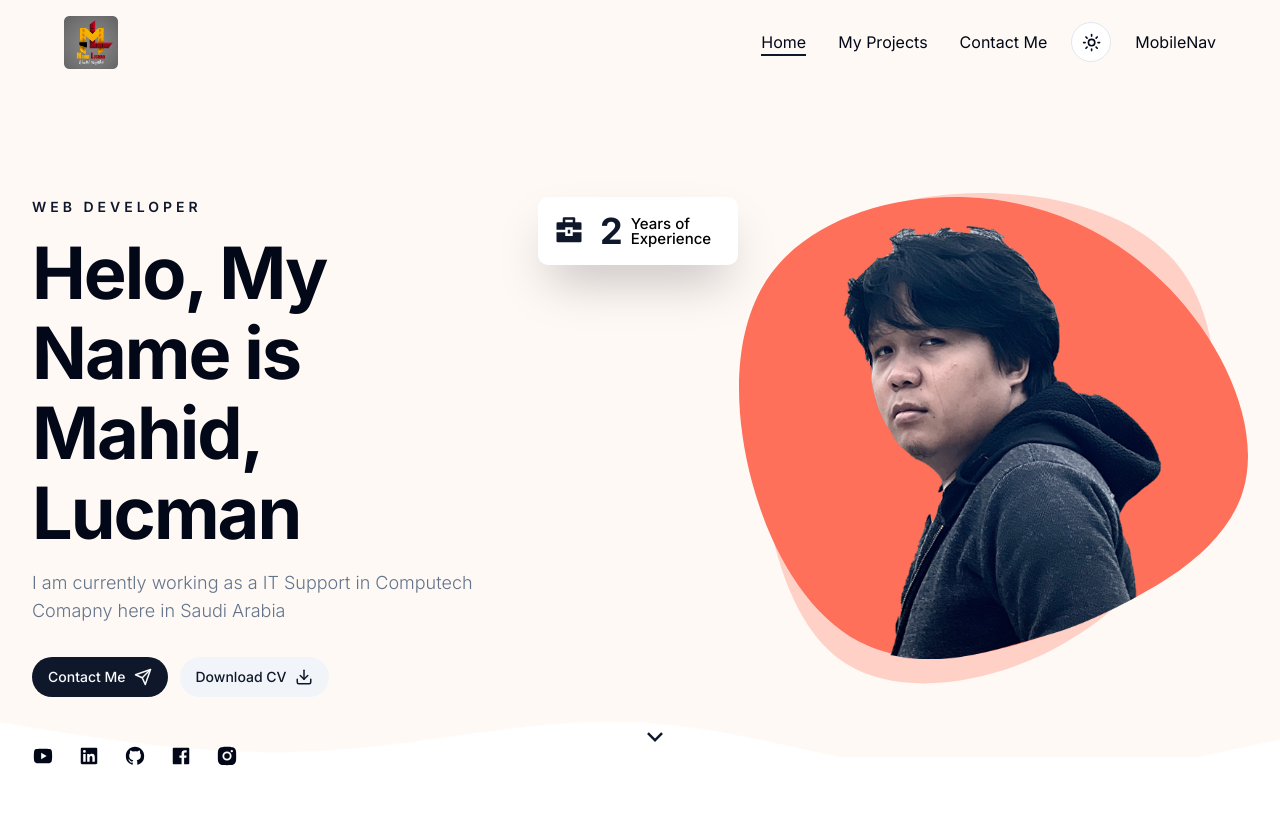
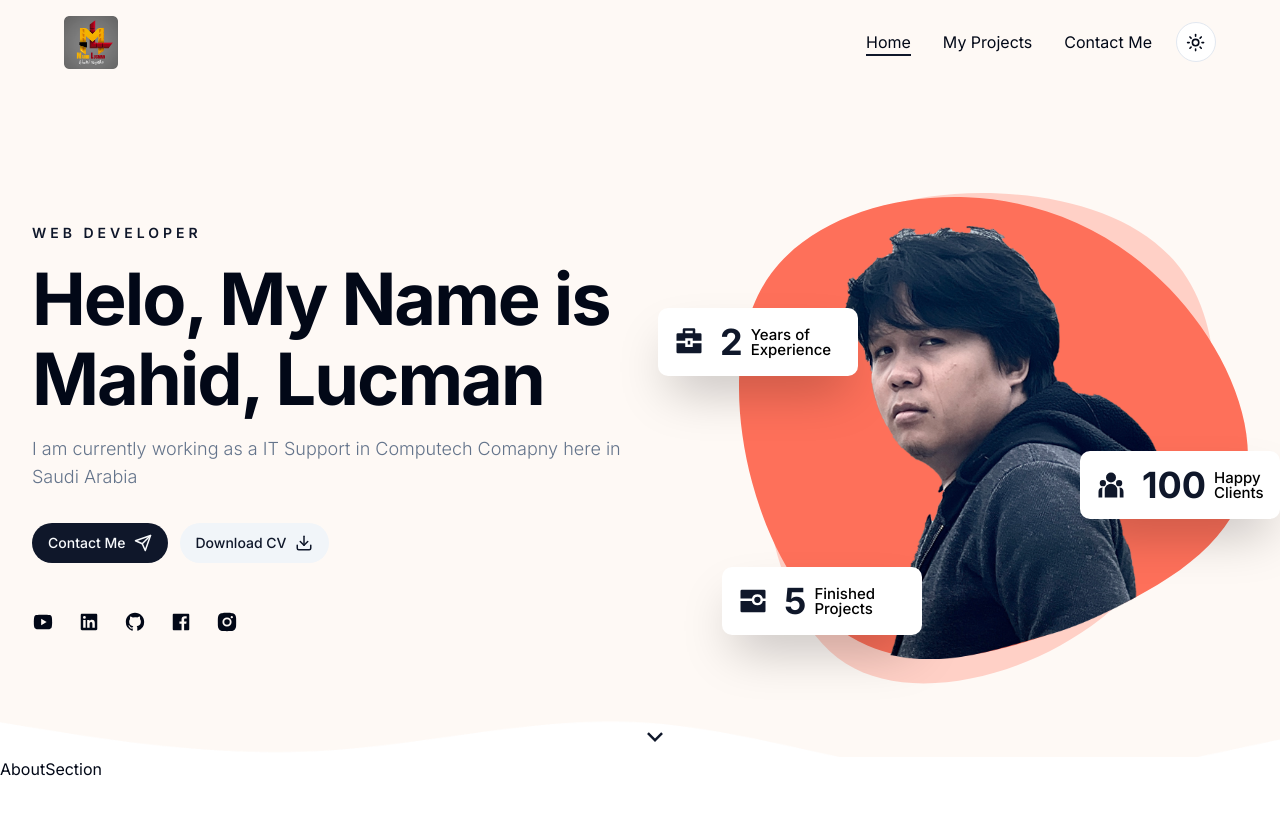
Before and after one commit to lucmanm/nextjs_my_profile_app, a Next.js app: page / in a window 1280 px wide. Shown: the top 814 px of the page. Built offline with nearby package versions, Linux system fonts and the light colour scheme.

Commit message:
WIP: About Section

```diff
--- a/app/page.tsx
+++ b/app/page.tsx
@@ -1,3 +1,4 @@
+import AboutSection from '@/components/about'
 import Hero from '@/components/hero'
 import Image from 'next/image'
 
@@ -5,6 +6,7 @@ export default function Home() {
   return (
     <main>
       <Hero/>
+      <AboutSection/>
     </main>
   )
 }
--- /dev/null
+++ b/components/about.tsx
@@ -0,0 +1,38 @@
+import React from "react";
+import { Tabs, TabsContent, TabsList, TabsTrigger } from "./ui/tabs";
+import { Calendar, GraduationCap, HomeIcon, MailIcon, PhoneCall, User2 } from "lucide-react";
+
+const infoData = [
+    {
+        icon: <User2 size={20} />,
+        text: "Mahid Lucman"
+    },
+    {
+        icon: <PhoneCall size={20} />,
+        text: "+966 55 244 9592"
+    },
+    {
+        icon: <MailIcon size={20} />,
+        text: "Mahid Lucman"
+    },
+    {
+        icon: <Calendar size={20} />,
+        text: "Born April 1992"
+    },
+    {
+        icon: <GraduationCap size={20} />,
+        text: "IT College Graduate"
+    },
+    {
+        icon: <HomeIcon size={20} />,
+        text: "Philippines"
+    },
+];
+
+type Props = {};
+
+const AboutSection = (props: Props) => {
+  return <div>AboutSection</div>;
+};
+
+export default AboutSection;
--- a/components/badge.tsx
+++ b/components/badge.tsx
@@ -3,7 +3,7 @@ import React, { FC, ReactNode } from "react";
 import CountUp from "react-countup";
 
 type BadgeProps = {
-  containerStyles?: string;
+  containerStyles: string;
   icon: ReactNode;
   endCountNum: number;
   endCountText?: string;
--- a/components/header.tsx
+++ b/components/header.tsx
@@ -18,7 +18,7 @@ const Header = () => {
 
     return () => window.removeEventListener("scroll", scrollYPos);
   });
-
+// Error: Navigation in dark mode not clear
   return (
     <header
       className={`${
@@ -37,7 +37,7 @@ const Header = () => {
               underlineStyles="absolute left-0 top-full h-[2px] bg-primary w-full"
             />
             <ThemeToggler />
-            <div>
+            <div className="xl:hidden">
               <MobileNav />
             </div>
           </div>
--- a/components/hero.tsx
+++ b/components/hero.tsx
@@ -1,6 +1,6 @@
 import Link from "next/link";
 import React from "react";
-import { RiArrowDownSLine, RiBriefcase4Fill } from "react-icons/ri";
+import { RiArrowDownSLine, RiBriefcase4Fill, RiProjectorFill, RiTeamFill } from "react-icons/ri";
 import { Button } from "./ui/button";
 import { Download, Send } from "lucide-react";
 import Social from "./social";
@@ -44,11 +44,26 @@ const Hero = (props: Props) => {
           </div>
           {/* Image */}
           <div className="hidden xl:flex relative">
-            {/* Badge */}
+            {/* Badge Experince */}
             <Badge
+              containerStyles="absolute top-[24%] -left-[5rem]"
               icon={<RiBriefcase4Fill />}
               endCountNum={2}
               badgeText="Years of Experience"
+            />
+            {/* Badge  Projects*/}
+            <Badge
+              containerStyles="absolute top-[80%] -left-[1rem]"
+              icon={<RiProjectorFill />}
+              endCountNum={5}
+              badgeText="Finished Projects"
+            />
+            {/* Badge  */}
+            <Badge
+              containerStyles="absolute top-[55%] -right-8"
+              icon={<RiTeamFill />}
+              endCountNum={100}
+              badgeText="Happy Clients"
             />
             <div className="bg-hero_shape2_light dark:bg-hero_shape2_dark w-[500px] bg-no-repeat absolute -top-1 -right-2 h-[500px]" />
             <DivImg
--- a/components/mobile-nav.tsx
+++ b/components/mobile-nav.tsx
@@ -1,11 +1,32 @@
-import React from 'react'
+import React from "react";
+import { Sheet, SheetContent, SheetTrigger } from "./ui/sheet";
+import { AlignJustify } from "lucide-react";
+import Logo from "./logo";
+import Nav from "./nav";
+import Social from "./social";
 
-type Props = {}
-
+type Props = {};
+// Need more costumization
 const MobileNav = (props: Props) => {
   return (
-    <div>MobileNav</div>
-  )
-}
+    <Sheet>
+      <SheetTrigger asChild>
+        <AlignJustify className="cursor-pointer" />
+      </SheetTrigger>
+      <SheetContent>
+        <div className="flex flex-col items-center justify-between h-full py-8">
+          <div className="flex flex-col items-center gap-y-32">
+            <Logo />
+            <Nav
+              containerStyles="flex flex-col items-center gap-y-6"
+              LinkStyles="text-2xl"
+            />
+          </div>
+            <Social containerStyle="flex gap-x-4" iconsStyles="text-2xl" />
+        </div>
+      </SheetContent>
+    </Sheet>
+  );
+};
 
-export default MobileNav
+export default MobileNav;
--- a/components/nav.tsx
+++ b/components/nav.tsx
@@ -8,7 +8,7 @@ import { usePathname } from "next/navigation";
 interface NavProps {
   containerStyles: string;
   LinkStyles: string;
-  underlineStyles: string;
+  underlineStyles?: string;
 }
 
 const links = [
```
